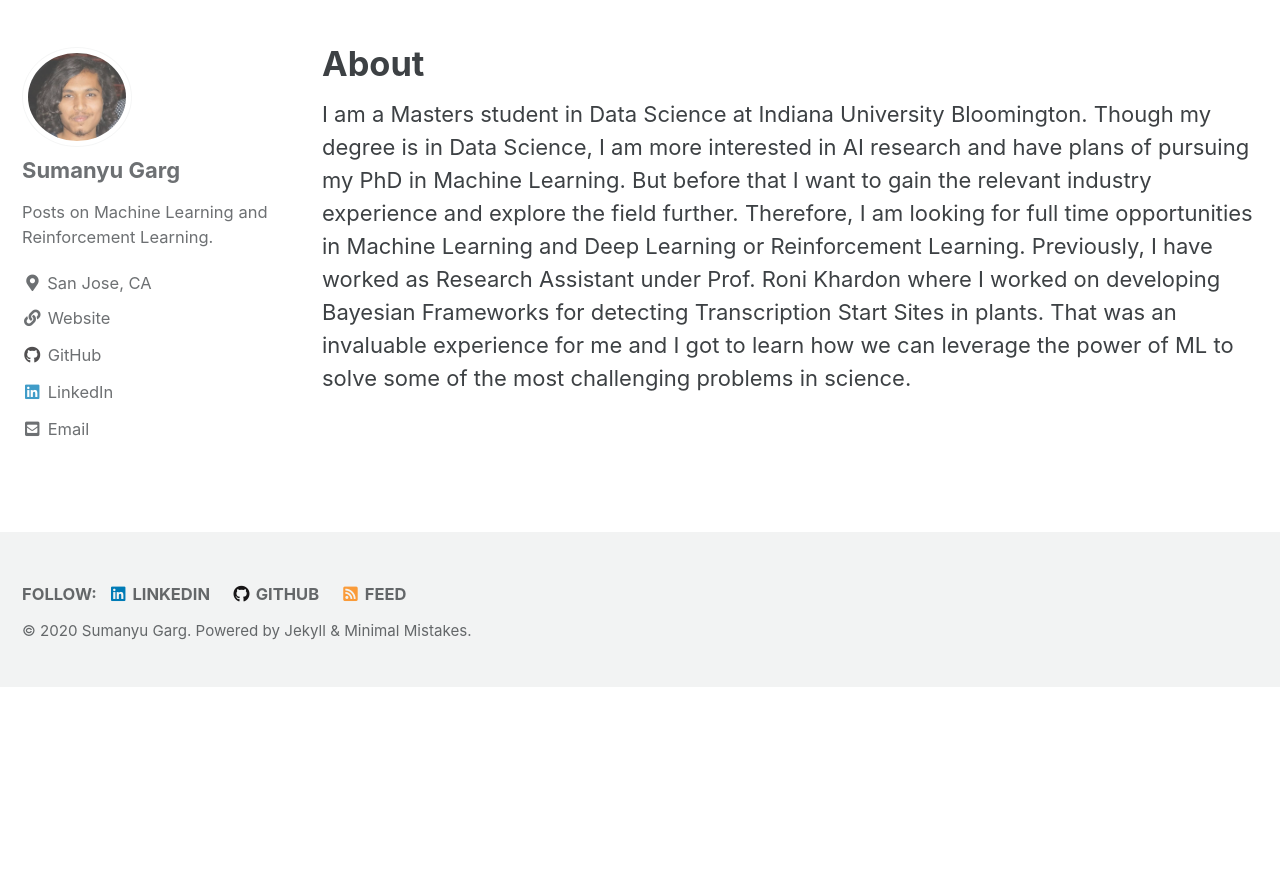
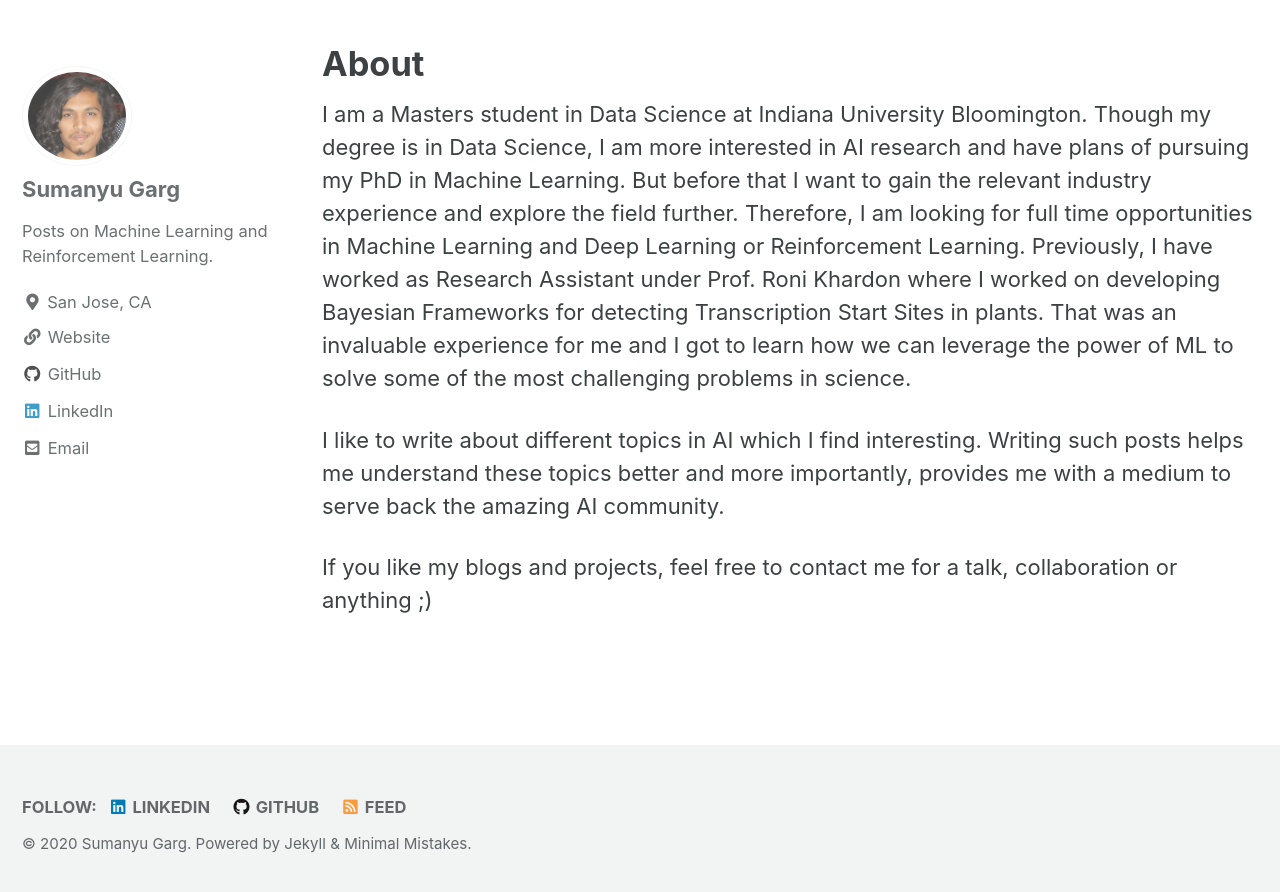
Before and after one commit to sumanyu-21/sumanyu-21.github.io, a Jekyll site: the page built from _pages/About.md, in a window 1280 px wide and 900 px high, scrolled down 536 px. Shown: the top 892 px of the window. Built offline with Jekyll 4.4.1, drawn with Linux system fonts in a browser that asks for light colours; cached includes are drawn as plain includes; before the commit the page ends 1222 px from its top, so only the background shows below that.

Commit message:
Update About.md

```diff
--- a/_pages/About.md
+++ b/_pages/About.md
@@ -7,3 +7,7 @@
 ---
 
 I am a Masters student in Data Science at Indiana University Bloomington. Though my degree is in Data Science, I am more interested in AI research and have plans of pursuing my PhD in Machine Learning. But before that I want to gain the relevant industry experience and explore the field further. Therefore, I am looking for full time opportunities in Machine Learning and Deep Learning or Reinforcement Learning. Previously, I have worked as Research Assistant under Prof. Roni Khardon where I worked on developing Bayesian Frameworks for detecting Transcription Start Sites in plants. That was an invaluable experience for me and I got to learn how we can leverage the power of ML to solve some of the most challenging problems in science.
+
+I like to write about different topics in AI which I find interesting. Writing such posts helps me understand these topics better and more importantly, provides me with a medium to serve back the amazing AI community.
+
+If you like my blogs and projects, feel free to contact me for a talk, collaboration or anything ;)
```
